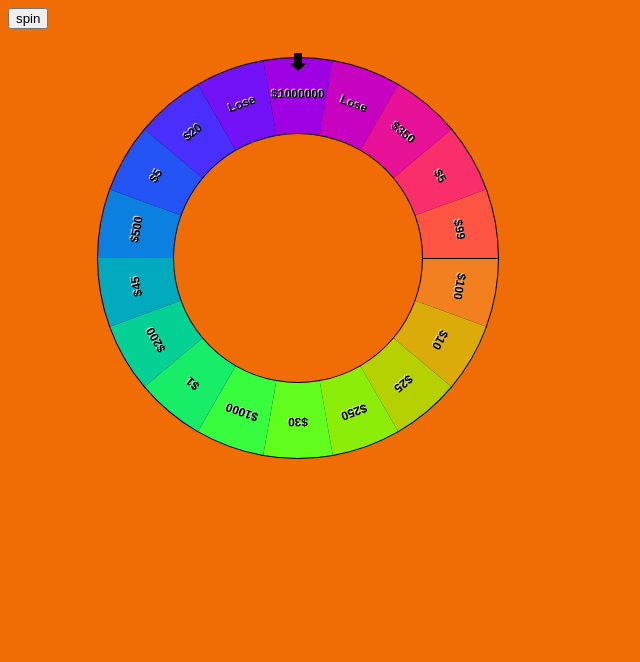
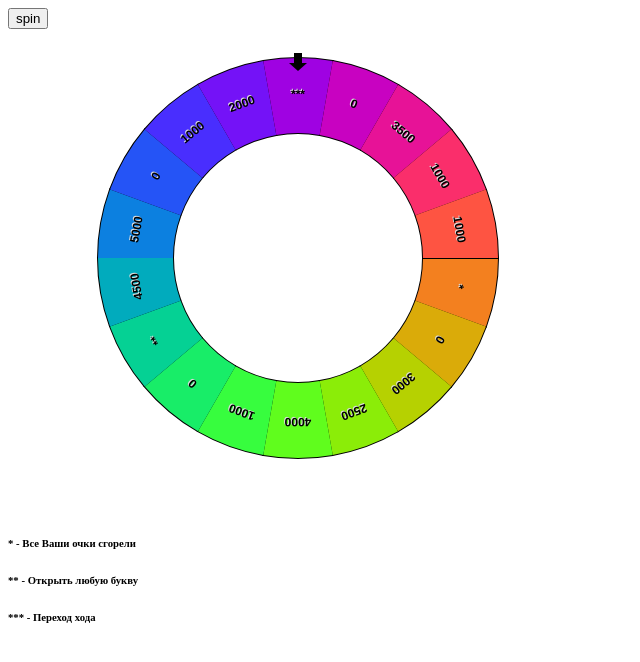
Before and after one commit to andreygora/Spin, a plain HTML site: page index.html in a window 1280 px wide. Shown: the whole page, without its empty margins (0-640 px from the left). Drawn offline with Linux system fonts and the light colour scheme.

Commit message:
Done
First-done

```diff
--- a/index.html
+++ b/index.html
@@ -10,5 +10,8 @@
     <canvas id="canvas" width="500" height="500"></canvas>
 <script src="script.js"></script>
 <link rel="stylesheet" href="style.css">
+<h6>* - Все Ваши очки сгорели</h6>
+<h6>** - Открыть любую букву</h6>
+<h6>*** - Переход хода</h6>
 </body>
 </html>
--- a/script.js
+++ b/script.js
@@ -1,4 +1,4 @@
-var options = ["$100", "$10", "$25", "$250", "$30", "$1000", "$1", "$200", "$45", "$500", "$5", "$20", "Lose", "$1000000", "Lose", "$350", "$5", "$99"];
+var options = ["*", "0", "3000", "2500", "4000", "1000", "0", "**", "4500", "5000", "0", "1000", "2000", "***", "0", "3500", "1000", "1000"];
 
 var startAngle = 0;
 var arc = Math.PI / (options.length / 2);
--- a/style.css
+++ b/style.css
@@ -1,3 +1,3 @@
-body {
+/* body {
     background: #f06d06;
-  }
+  } */
```
